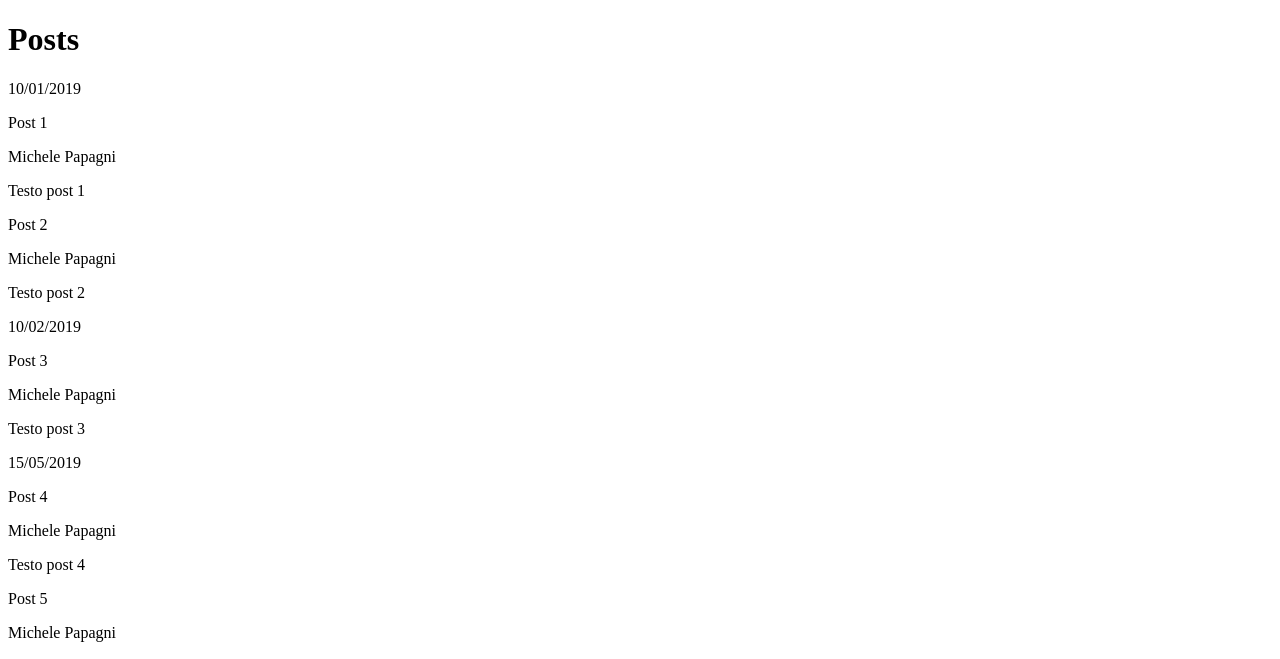
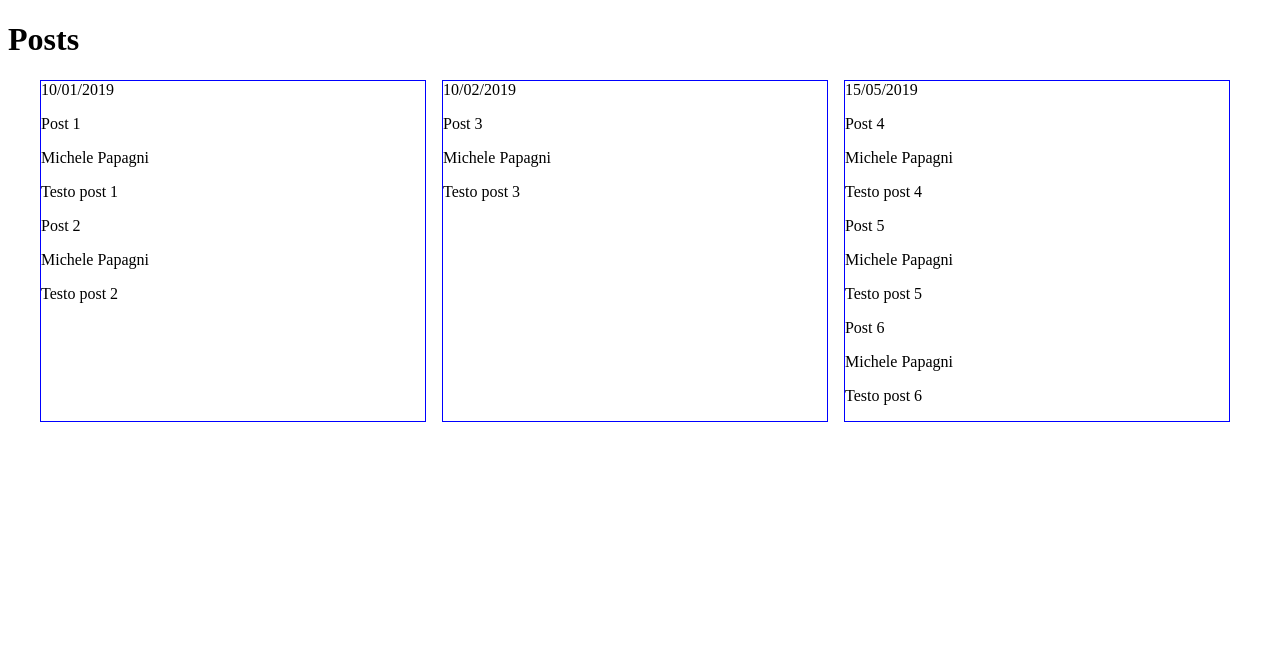
Before and after one commit to FedericoCapitani/php-snacks-b1, a PHP site: page / in a window 1280 px wide. Shown: the top 659 px of the page. Run offline with PHP 8.4, Linux system fonts and the light colour scheme.

Commit message:
add card style

```diff
--- a/snack3/index.php
+++ b/snack3/index.php
@@ -50,14 +50,34 @@ $posts = [
     <meta http-equiv="X-UA-Compatible" content="IE=edge">
     <meta name="viewport" content="width=device-width, initial-scale=1.0">
     <title>snack3</title>
+
+    <style>
+        .container{
+            display: flex;
+            column-gap: 1rem;
+            flex-wrap: wrap;
+            width: 1200px;
+            margin: 0 auto;
+        }
+        .card{
+            width: calc(100% / 3 - 1rem);
+            border: 1px solid blue;
+        }
+    </style>
 </head>
 <body>
     <h1>Posts</h1>
 
-    <div>
+
+    <div class="container">
         <?php
             foreach($posts as $key => $value){
+                ?>
+                <div class="card">
+                <?php
                 echo $key;
+                ?>
+                    <?php
                 foreach($value as $article){
                     ?>
                     <p>
@@ -73,6 +93,9 @@ $posts = [
                     </p>
                     <?php
                 }
+                ?>
+                </div>
+                <?php
             }
         ?>
     </div>
```
